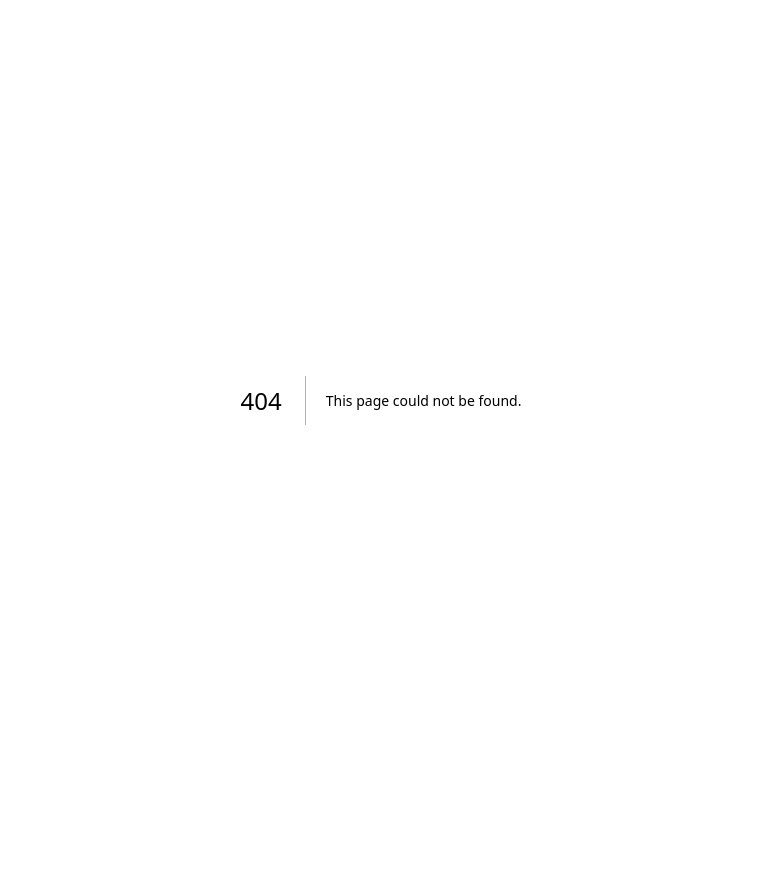
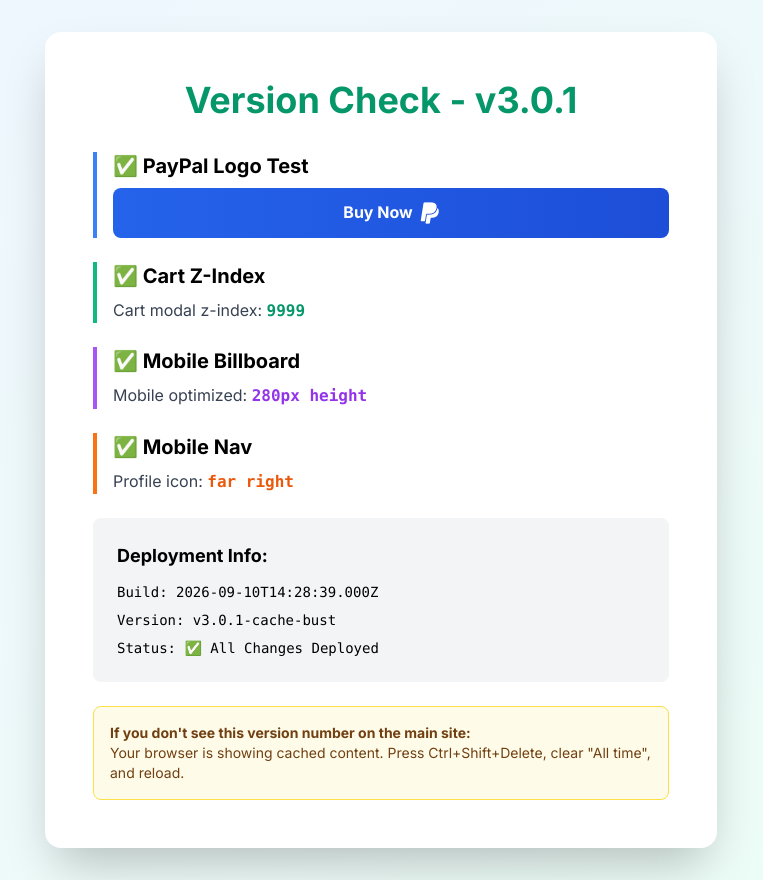
Before and after one commit to adnanevandetta-del/officialkeyshub, a Next.js app: page /version-check in a window 1280 px wide. Before the commit this address had no page. Shown: the whole page, without its empty margins (259-1022 px from the left). Before the commit the page ends 800 px from the top, so only its background shows below. Built offline with nearby package versions, Linux system fonts and the light colour scheme.

Commit message:
Add version check page to verify deployment

```diff
--- /dev/null
+++ b/app/version-check/page.tsx
@@ -0,0 +1,50 @@
+export default function VersionCheck() {
+  return (
+    <div className="min-h-screen bg-gradient-to-br from-blue-50 to-emerald-50 flex items-center justify-center p-8">
+      <div className="bg-white rounded-2xl shadow-2xl p-12 max-w-2xl w-full">
+        <h1 className="text-4xl font-bold text-center mb-8 text-emerald-600">
+          Version Check - v3.0.1
+        </h1>
+
+        <div className="space-y-6">
+          <div className="border-l-4 border-blue-500 pl-4">
+            <h2 className="font-bold text-xl mb-2">✅ PayPal Logo Test</h2>
+            <button className="w-full py-3 rounded-lg font-bold bg-gradient-to-r from-blue-600 to-blue-700 text-white flex items-center justify-center gap-2">
+              <span>Buy Now</span>
+              <i className="fab fa-paypal text-2xl"></i>
+            </button>
+          </div>
+
+          <div className="border-l-4 border-emerald-500 pl-4">
+            <h2 className="font-bold text-xl mb-2">✅ Cart Z-Index</h2>
+            <p className="text-gray-700">Cart modal z-index: <span className="font-mono font-bold text-emerald-600">9999</span></p>
+          </div>
+
+          <div className="border-l-4 border-purple-500 pl-4">
+            <h2 className="font-bold text-xl mb-2">✅ Mobile Billboard</h2>
+            <p className="text-gray-700">Mobile optimized: <span className="font-mono font-bold text-purple-600">280px height</span></p>
+          </div>
+
+          <div className="border-l-4 border-orange-500 pl-4">
+            <h2 className="font-bold text-xl mb-2">✅ Mobile Nav</h2>
+            <p className="text-gray-700">Profile icon: <span className="font-mono font-bold text-orange-600">far right</span></p>
+          </div>
+
+          <div className="mt-8 p-6 bg-gray-100 rounded-lg">
+            <h3 className="font-bold text-lg mb-3">Deployment Info:</h3>
+            <p className="text-sm font-mono mb-2">Build: {new Date().toISOString()}</p>
+            <p className="text-sm font-mono mb-2">Version: v3.0.1-cache-bust</p>
+            <p className="text-sm font-mono">Status: ✅ All Changes Deployed</p>
+          </div>
+
+          <div className="mt-6 p-4 bg-yellow-50 border border-yellow-300 rounded-lg">
+            <p className="text-sm text-yellow-900">
+              <strong>If you don't see this version number on the main site:</strong><br/>
+              Your browser is showing cached content. Press Ctrl+Shift+Delete, clear "All time", and reload.
+            </p>
+          </div>
+        </div>
+      </div>
+    </div>
+  );
+}
```
